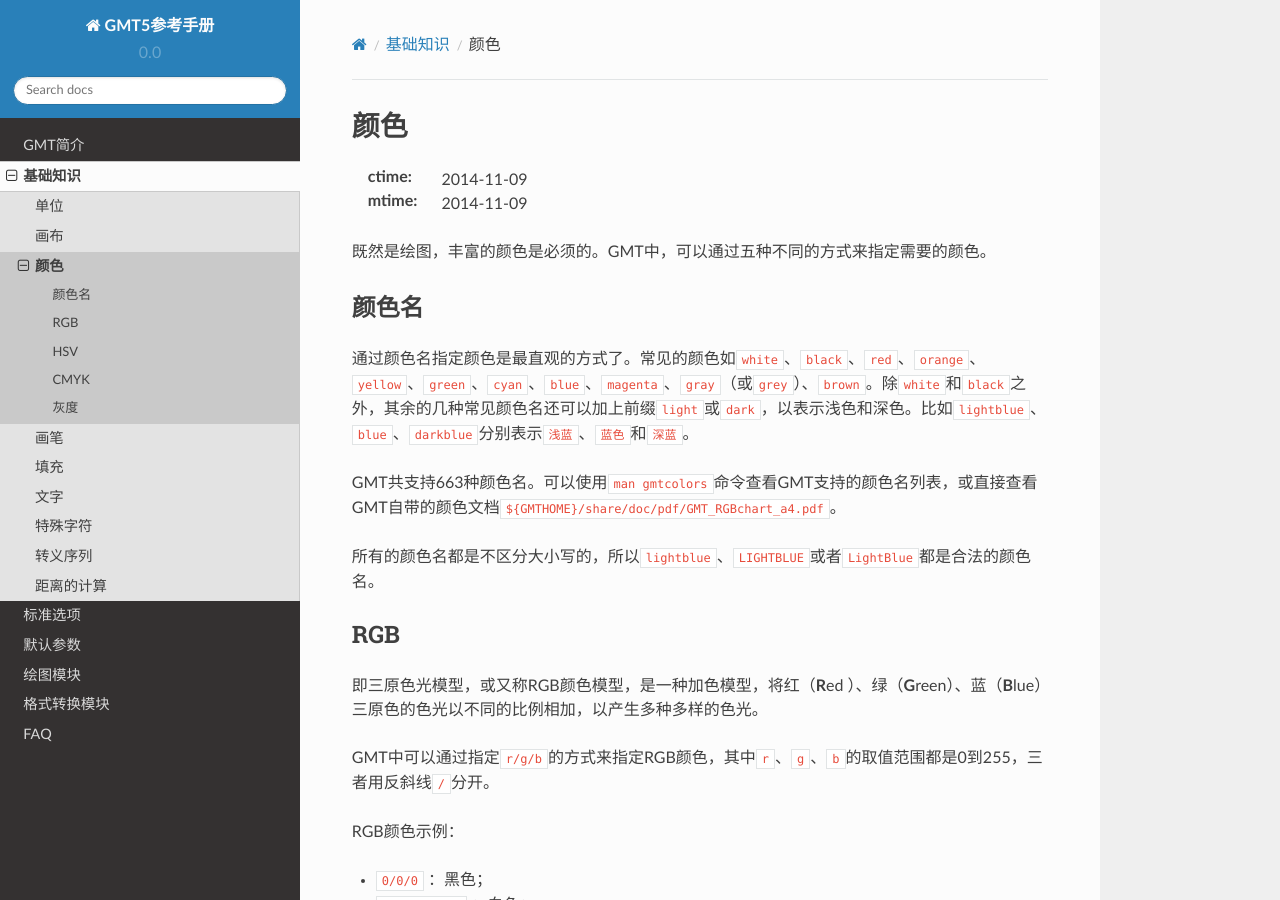
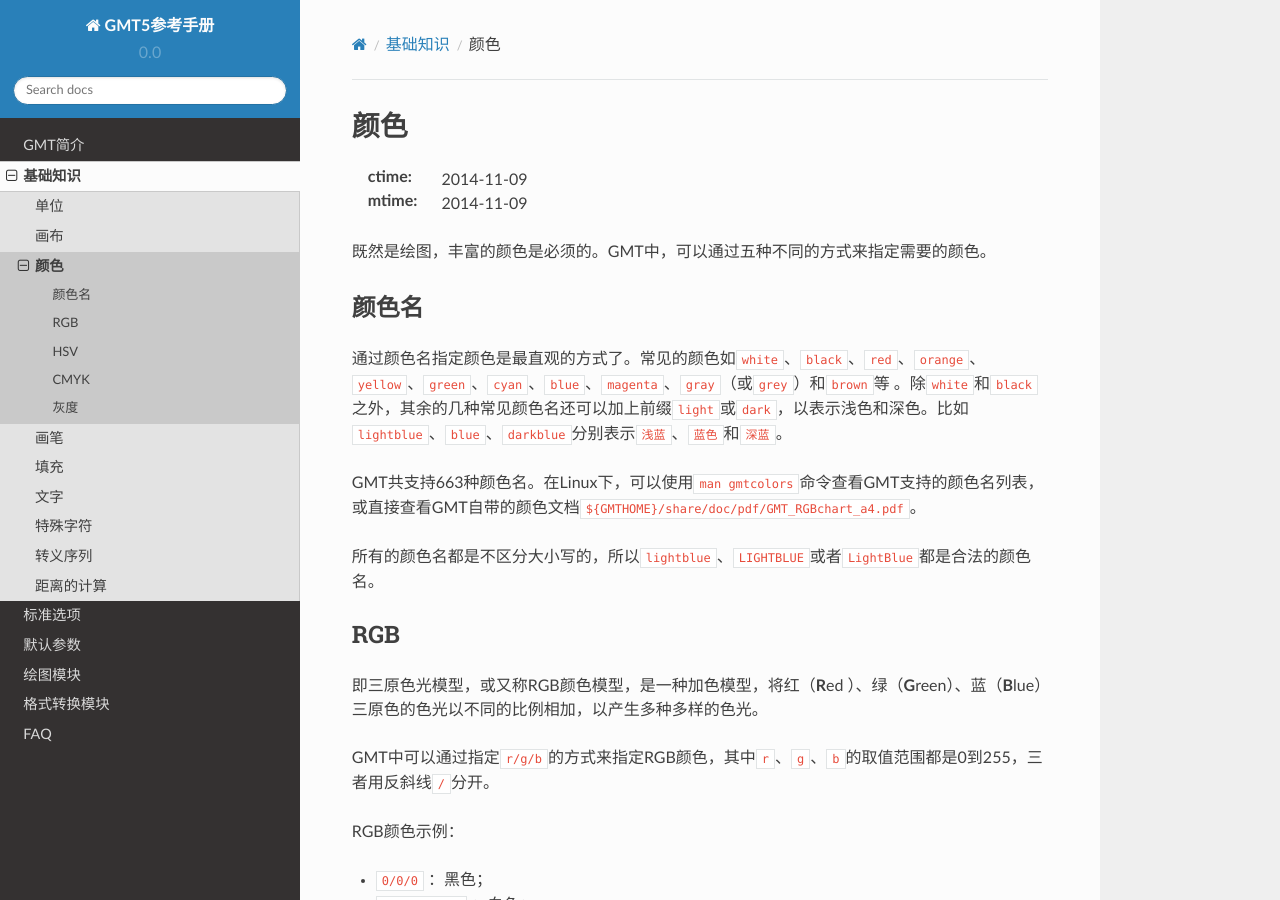
Before and after one commit to seisman/GMT5_Docs, a Sphinx documentation site: the page built from source/colors.rst, in a window 1280 px wide and 900 px high. Built offline with Sphinx 7.4.7 and the Read the Docs theme 2.0.0, drawn with Linux system fonts in a browser that asks for light colours.

Commit message:
Update colors.rst

```diff
--- a/source/colors.rst
+++ b/source/colors.rst
@@ -11,9 +11,9 @@
 颜色名
 ------
 
-通过颜色名指定颜色是最直观的方式了。常见的颜色如\ ``white``\ 、\ ``black``\ 、\ ``red``\ 、\ ``orange``\ 、\ ``yellow``\ 、\ ``green``\ 、\ ``cyan``\ 、\ ``blue``\ 、\ ``magenta``\ 、\ ``gray``\ （或\ ``grey``\ ）、\ ``brown``\ 。除\ ``white``\ 和\ ``black``\ 之外，其余的几种常见颜色名还可以加上前缀\ ``light``\ 或\ ``dark``\ ，以表示浅色和深色。比如\ ``lightblue``\ 、\ ``blue``\ 、\ ``darkblue``\ 分别表示\ ``浅蓝``\ 、\ ``蓝色``\ 和\ ``深蓝``\ 。
+通过颜色名指定颜色是最直观的方式了。常见的颜色如\ ``white``\ 、\ ``black``\ 、\ ``red``\ 、\ ``orange``\ 、\ ``yellow``\ 、\ ``green``\ 、\ ``cyan``\ 、\ ``blue``\ 、\ ``magenta``\ 、\ ``gray``\ （或\ ``grey``\ ）和\ ``brown``\等 。除\ ``white``\ 和\ ``black``\ 之外，其余的几种常见颜色名还可以加上前缀\ ``light``\ 或\ ``dark``\ ，以表示浅色和深色。比如\ ``lightblue``\ 、\ ``blue``\ 、\ ``darkblue``\ 分别表示\ ``浅蓝``\ 、\ ``蓝色``\ 和\ ``深蓝``\ 。
 
-GMT共支持663种颜色名。可以使用\ ``man gmtcolors``\ 命令查看GMT支持的颜色名列表，或直接查看GMT自带的颜色文档\ ``${GMTHOME}/share/doc/pdf/GMT_RGBchart_a4.pdf``\ 。
+GMT共支持663种颜色名。在Linux下，可以使用\ ``man gmtcolors``\ 命令查看GMT支持的颜色名列表，或直接查看GMT自带的颜色文档\ ``${GMTHOME}/share/doc/pdf/GMT_RGBchart_a4.pdf``\ 。
 
 所有的颜色名都是不区分大小写的，所以\ ``lightblue``\ 、\ ``LIGHTBLUE``\ 或者\ ``LightBlue``\ 都是合法的颜色名。
 
```
